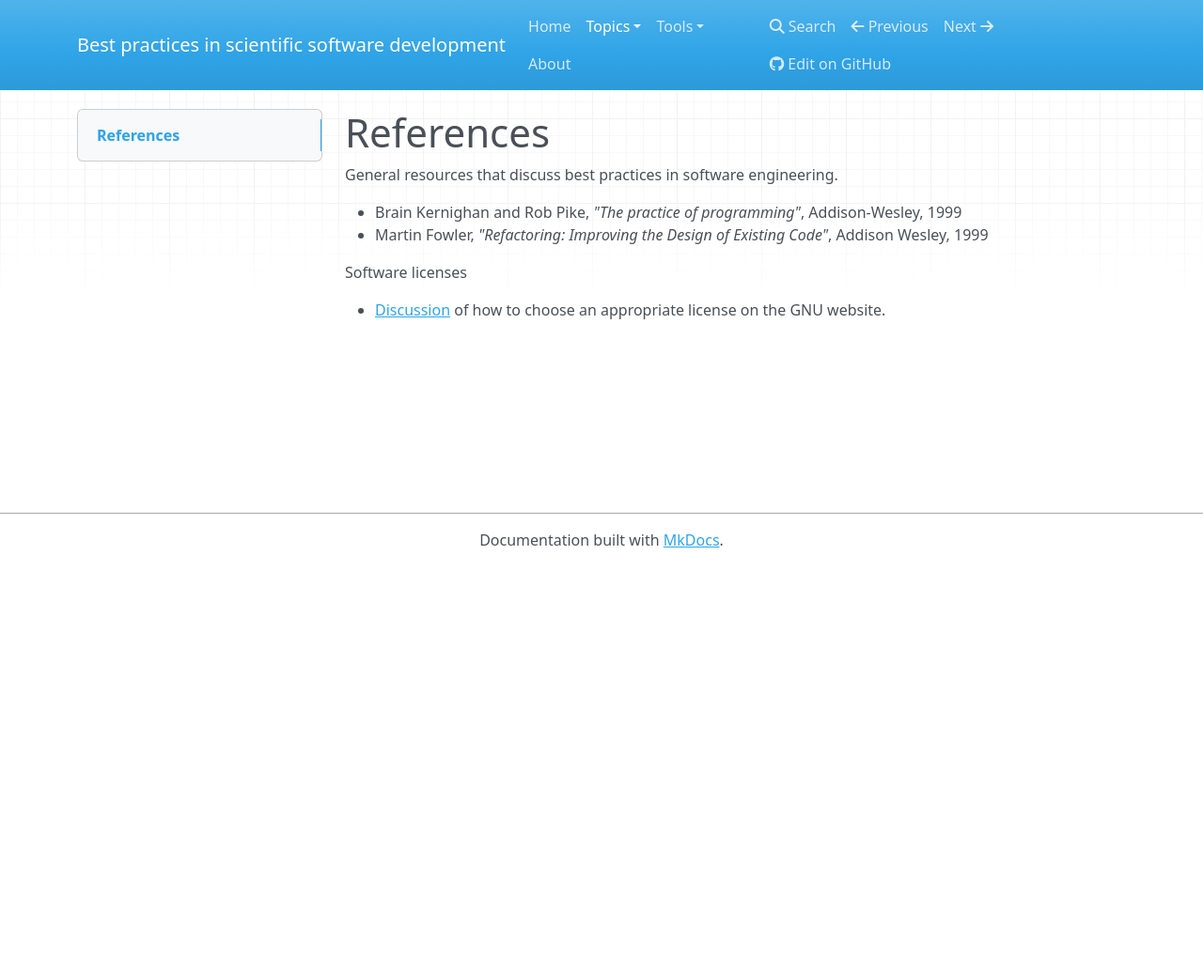
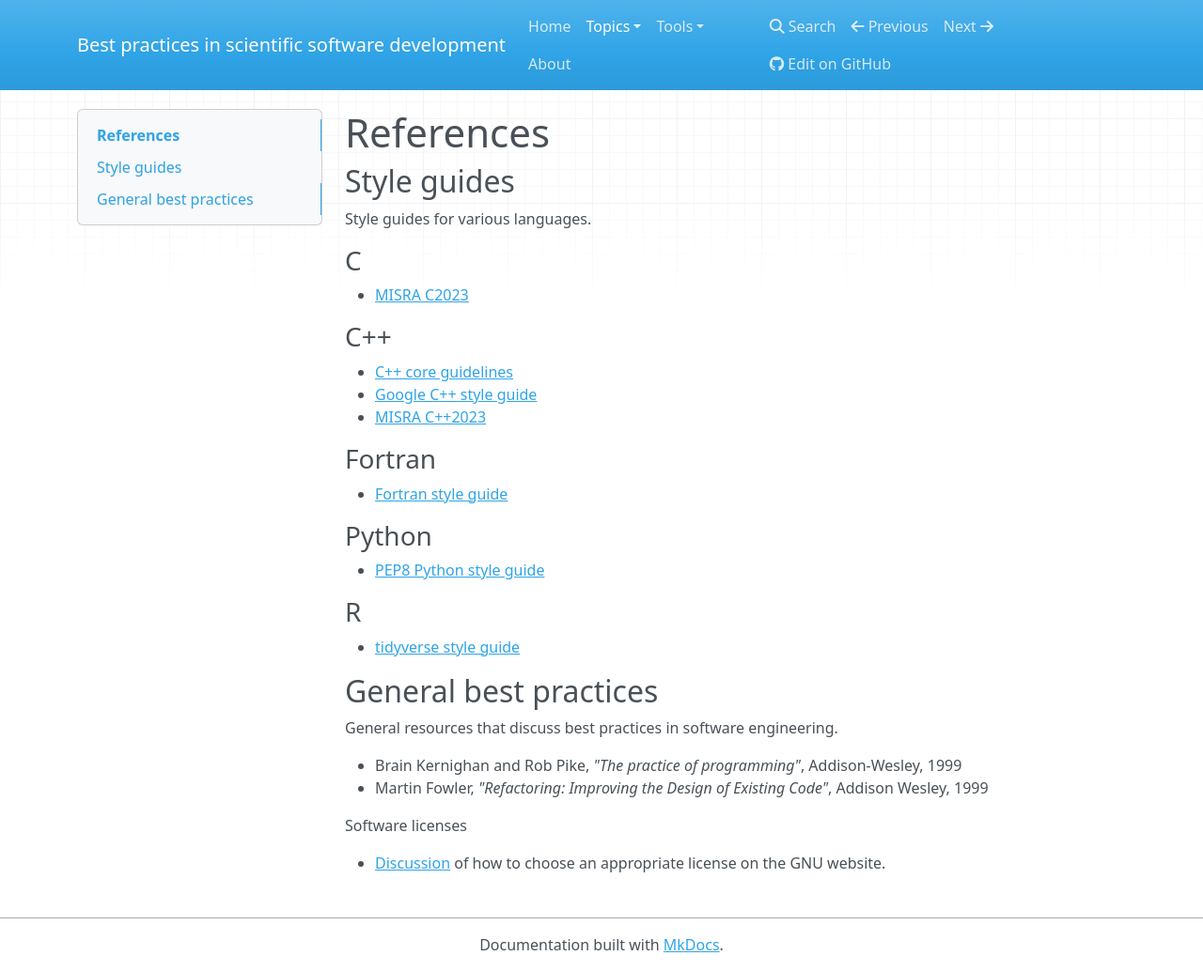
Before and after one commit to gjbex/Best-practices-for-scientific-computing, an MkDocs documentation site: the page built from docs/references.md, in a window 1280 px wide and 1034 px high. Shown: the whole window at 94% size. Built offline with MkDocs 1.6.1, drawn with Linux system fonts in a browser that asks for light colours; nearby versions of some CDN libraries.

Commit message:
Add style guides

```diff
--- a/docs/references.md
+++ b/docs/references.md
@@ -1,4 +1,34 @@
 # References
+
+## Style guides
+
+Style guides for various languages.
+
+### C
+
+  * [MISRA C2023](https://misra.org.uk/)
+
+### C++
+
+  * [C++ core guidelines](https://isocpp.github.io/CppCoreGuidelines/CppCoreGuidelines)
+  * [Google C++ style guide](https://google.github.io/styleguide/cppguide.html)
+  * [MISRA C++2023](https://misra.org.uk/)
+
+### Fortran
+
+  * [Fortran style
+    guide](https://fortran-lang.org/learn/best_practices/style_guide/)
+
+### Python
+
+  * [PEP8 Python style guide](https://peps.python.org/pep-0008/)
+
+### R
+
+  * [tidyverse style guide](https://style.tidyverse.org/)
+
+
+## General best practices
 
 General resources that discuss best practices in software engineering.
 
```
